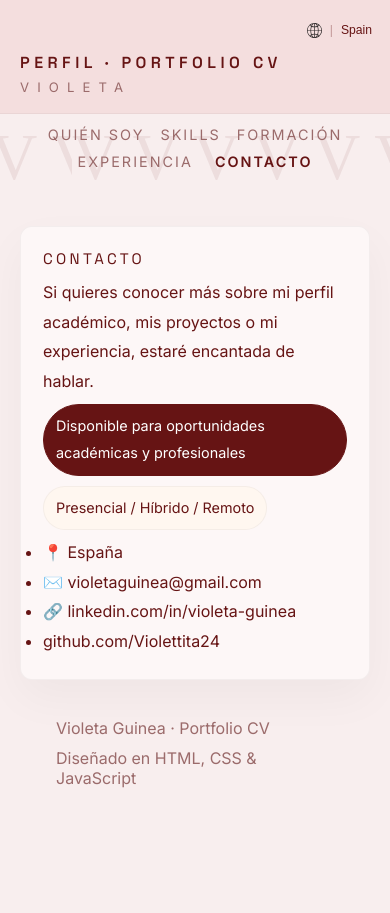
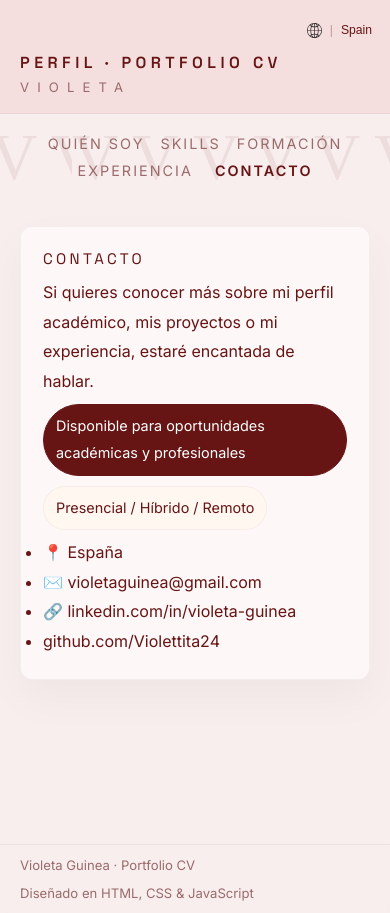
Before and after one commit to Violetita24/webvioletaguineacv, a website built with Vite: page src/components/index/contacto.html in a window 390 px wide. Before the commit the page ends 844 px from the top, so only its background shows below. Built offline with nearby package versions, Linux system fonts and the light colour scheme.

Commit message:
update shared layout structure

```diff
--- a/src/pages/contacto.html
+++ b/src/components/index/contacto.html
@@ -5,7 +5,7 @@
   <meta charset="utf-8" />
   <meta name="viewport" content="width=device-width,initial-scale=1" />
   <title>Violeta Guinea · Contacto</title>
-  <link rel="stylesheet" href="../styles.css">
+  <link rel="stylesheet" href="../../styles.css">
   <script async src="https://www.googletagmanager.com/gtag/js?id=G-CW0E3J33S7"></script>
   <script>
     window.dataLayer = window.dataLayer || [];
@@ -48,7 +48,7 @@
   <div class="container" role="main">
 
     <!-- Volver a portada flotando -->
-    <a href="../../index.html" class="back-floating" data-i18n="common.backHome">← Volver a portada</a>
+    <a href="../../../index.html" class="back-floating" data-i18n="common.backHome">← Volver a portada</a>
 
     <!-- CONTENIDO -->
     <section class="content">
@@ -85,12 +85,8 @@
     </section>
   </div>
 
-  <footer class="footer">
-    <div data-i18n="common.footerBrand">Violeta Guinea · Portfolio CV</div>
-    <div class="muted" data-i18n="common.footerBuilt" data-i18n-type="innerHTML">Diseñado en HTML, CSS &amp; JavaScript</div>
-  </footer>
 </div>
-<script type="module" src="../main.js"></script>
+<script type="module" src="../../main.js"></script>
 
 </body>
 </html>
--- /dev/null
+++ b/src/components/shared/footer.js
@@ -0,0 +1,27 @@
+import { getCurrentLocale, getLocaleValue } from "../../locales.js";
+
+export function renderFooter() {
+  if (document.body.dataset.page === "home") return;
+  if (document.querySelector(".site-footer")) return;
+
+  const footer = document.createElement("footer");
+  footer.className = "site-footer";
+  footer.innerHTML = `
+    <div class="site-footer-inner">
+      <div class="site-footer-brand" data-footer-brand></div>
+      <div class="site-footer-built" data-footer-built></div>
+    </div>
+  `;
+
+  document.body.appendChild(footer);
+  syncFooterText();
+}
+
+export function syncFooterText() {
+  const brand = document.querySelector("[data-footer-brand]");
+  const built = document.querySelector("[data-footer-built]");
+  const locale = getCurrentLocale();
+
+  if (brand) brand.textContent = getLocaleValue("common.footerBrand", locale) || "";
+  if (built) built.innerHTML = getLocaleValue("common.footerBuilt", locale) || "";
+}
--- a/src/main.js
+++ b/src/main.js
@@ -1,14 +1,19 @@
 import { getLocaleValue } from "./locales.js";
-import { renderHeaderInner } from "./headerInner.js";
+import { renderHeaderInner } from "./components/shared/headerInner.js";
+import { renderFooter, syncFooterText } from "./components/shared/footer.js";
 import { initLanguageMenu } from "./languageMenu.js";
 
 let coverTypewriterRun = 0;
 
 document.addEventListener("DOMContentLoaded", function () {
   renderHeaderInner();
+  renderFooter();
 
   initLanguageMenu({
-    onLocaleChange: restartCoverTypewriter,
+    onLocaleChange: function () {
+      restartCoverTypewriter();
+      syncFooterText();
+    },
   });
 
   restartCoverTypewriter();
--- a/src/styles.css
+++ b/src/styles.css
@@ -23,6 +23,8 @@ body {
   color: var(--text);
   -webkit-font-smoothing: antialiased;
   -moz-osx-font-smoothing: grayscale;
+  display: flex;
+  flex-direction: column;
   overflow-y: auto;         /* Habilita el scroll vertical */
   margin: 0;
   padding: 0;
@@ -284,6 +286,7 @@ body:not([data-page="home"]) .site-locale-switch{
 /* ===== INTERIOR (PERFIL) ===== */
 .app{
   min-height:100vh;
+  flex:1 0 auto;
   display:flex;
   flex-direction:column;
   background:var(--nude-soft);
@@ -779,16 +782,39 @@ body:not([data-page="home"]) .site-locale-switch{
 }
 
 
-.footer{
-  padding:18px 56px;
+.site-footer{
+  position:static;
+  width:100%;
+  z-index:1600;
+  background:rgba(248,238,238,0.95);
+  border-top:1px solid rgba(0,0,0,0.05);
+  backdrop-filter:blur(8px);
+  -webkit-backdrop-filter:blur(8px);
+  margin-top:auto;
+}
+
+.site-footer-inner{
+  width:100%;
   display:flex;
   justify-content:space-between;
-  gap:10px;
+  align-items:center;
+  gap:12px;
+  padding:14px 56px;
   color:var(--muted);
-  background:transparent;
+  font-size:.82rem;
 }
+
+.site-footer-brand,
+.site-footer-built{
+  white-space:nowrap;
+}
+
 @media(max-width:760px){
-  .footer{ flex-direction:column; align-items:flex-start; }
+  .site-footer-inner{
+    flex-direction:column;
+    align-items:flex-start;
+    padding:12px 20px;
+  }
 }
 
 .muted{ color:var(--muted); }
--- a/vite.config.js
+++ b/vite.config.js
@@ -7,11 +7,11 @@ export default defineConfig({
     rollupOptions: {
       input: {
         main: resolve(__dirname, "index.html"),
-        about: resolve(__dirname, "src/pages/about.html"),
-        skills: resolve(__dirname, "src/pages/skills.html"),
-        formacion: resolve(__dirname, "src/pages/formacion.html"),
-        experiencia: resolve(__dirname, "src/pages/experiencia.html"),
-        contacto: resolve(__dirname, "src/pages/contacto.html"),
+        about: resolve(__dirname, "src/components/index/about.html"),
+        skills: resolve(__dirname, "src/components/index/skills.html"),
+        formacion: resolve(__dirname, "src/components/index/formacion.html"),
+        experiencia: resolve(__dirname, "src/components/index/experiencia.html"),
+        contacto: resolve(__dirname, "src/components/index/contacto.html"),
       },
     },
   },
```
Also changed, not shown: index.html (+1 -1 lines), src/components/index/about.html (renamed from src/pages/about.html, +3 -19 lines), src/components/index/experiencia.html (renamed from src/pages/experiencia.html, +3 -9 lines), src/components/index/formacion.html (renamed from src/pages/formacion.html, +3 -7 lines), src/components/index/skills.html (renamed from src/pages/skills.html, +3 -9 lines), src/components/shared/headerInner.js (renamed from src/headerInner.js).
